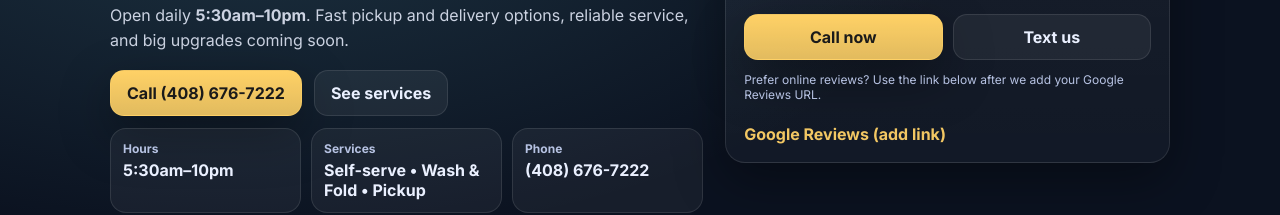
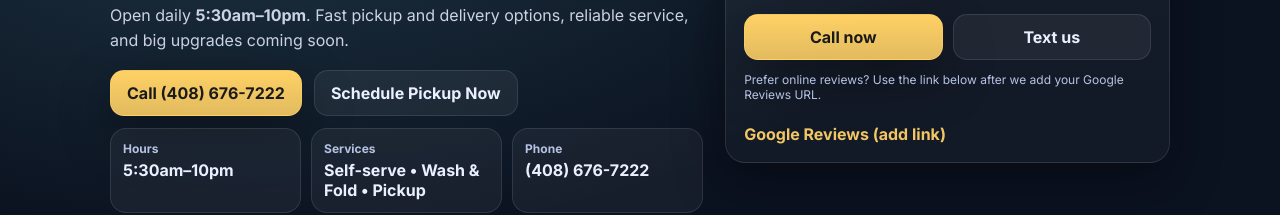
Before and after one commit to samsonkhoubier/sunlight, a plain HTML site: page index.html in a window 1280 px wide. Shown: the part 358-573 px from the top of the page. Drawn offline with Linux system fonts and the light colour scheme.

Commit message:
Update index.html

```diff
--- a/index.html
+++ b/index.html
@@ -51,7 +51,9 @@
 
           <div class="cta">
             <a class="btn" href="tel:+14086767222">Call (408) 676-7222</a>
-            <a class="btn btn--ghost" href="#services">See services</a>
+<a class="btn btn--ghost" href="https://forms.gle/AKRxPZp4s5dkg6qP6" target="_blank" rel="noopener">
+  Schedule Pickup Now
+</a>
           </div>
 
           <div class="quick">
```
